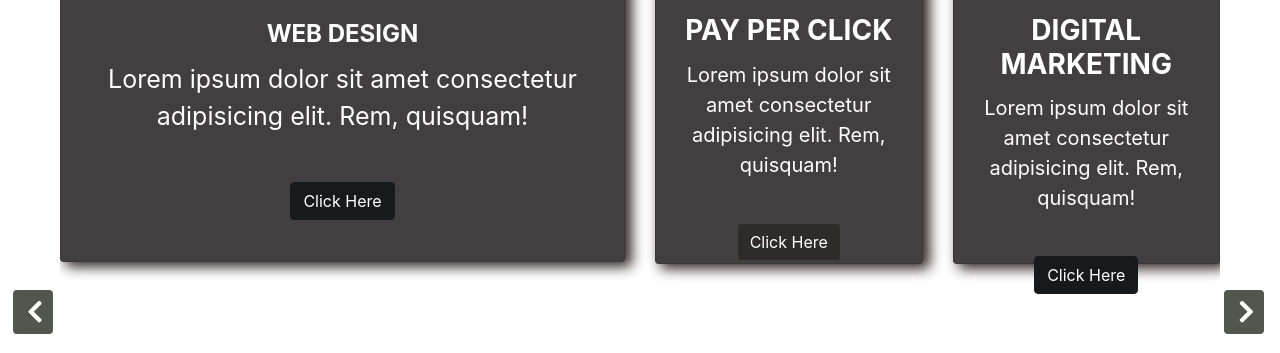
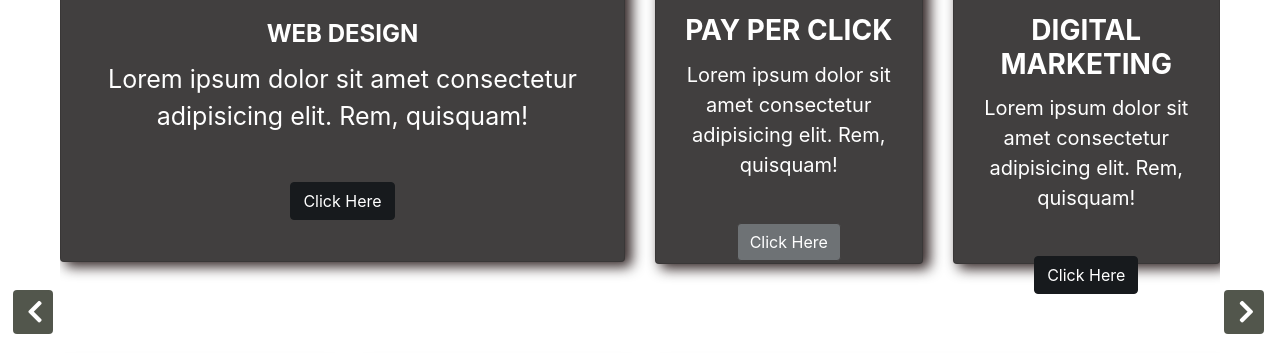
Before and after one commit to asifurrahman01714/product, a plain HTML site: page index.html in a window 1280 px wide. In both pictures the pointer is over the link 788 px from the left and 434 px from the top of the page. Shown: the part 193-546 px from the top of the page. Drawn offline with nearby package versions, Linux system fonts and the light colour scheme.

Commit message:
Add files via upload

```diff
--- a/product.css
+++ b/product.css
@@ -116,7 +116,7 @@ margin-top: 30px;
 
 .digital_button:hover{
 	color: #fff;
-	background-color: #2f2b2b;
+	background-color: #6e7275;
 	border-color: #413f3f;
 }
 .carousel .thumb-content .btn {
```
